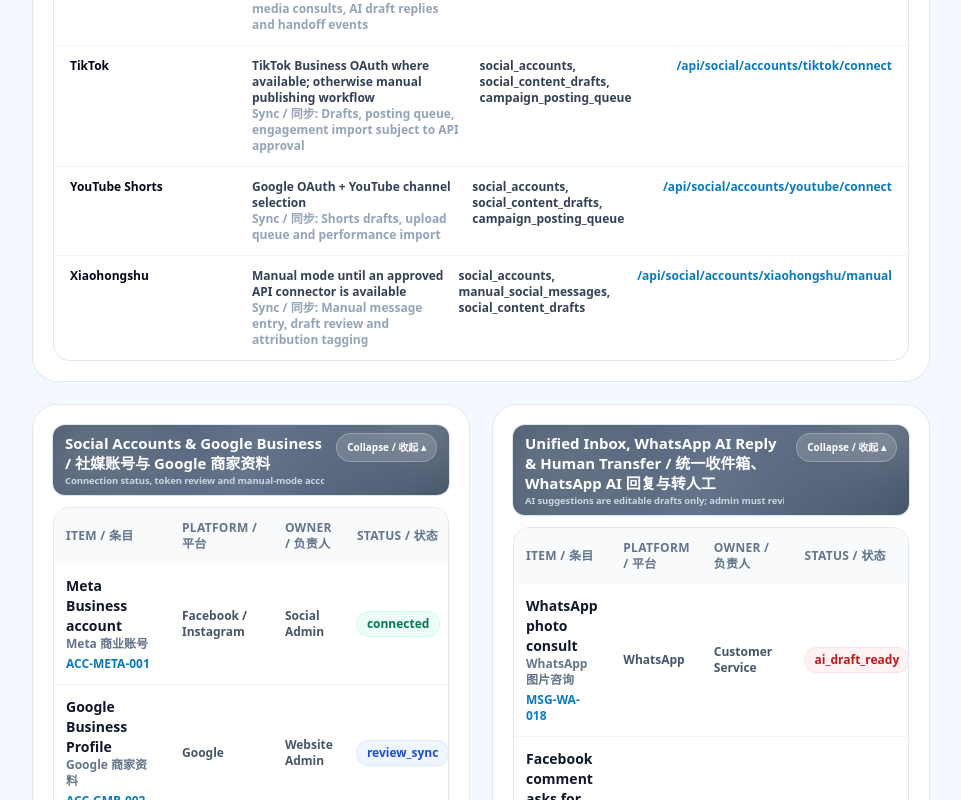
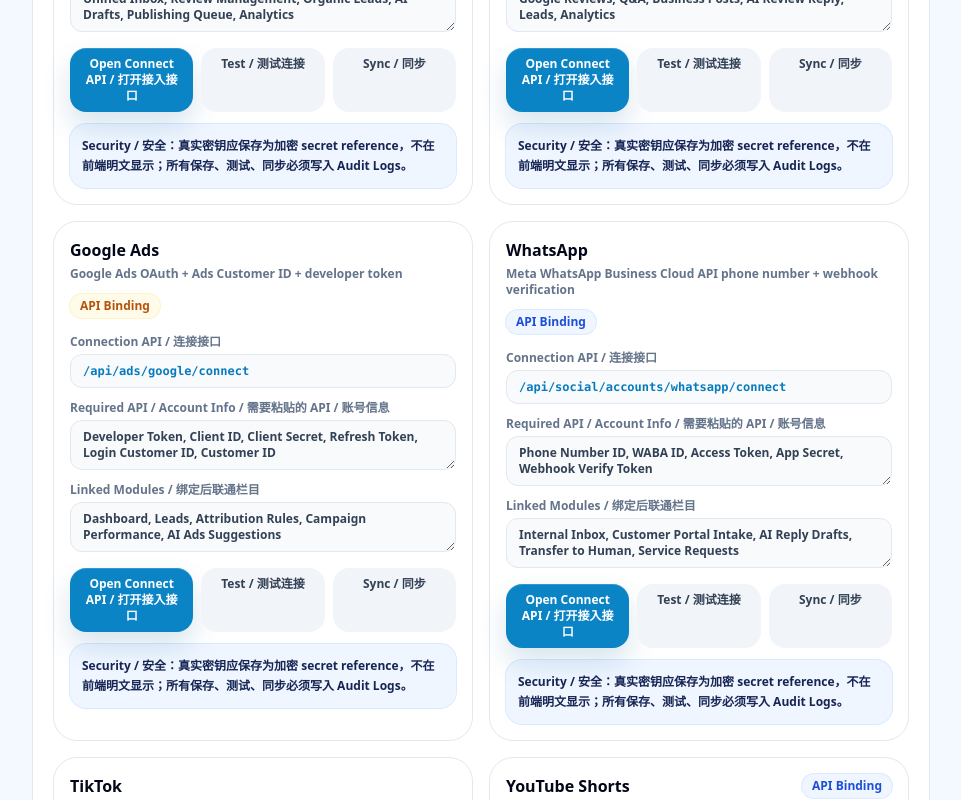
Before and after one commit to gaven2027-hash/NANOFIX_V28_UNIFIED_WEBSITE_ADMIN, a Next.js app: page /social-media in a window 1280 px wide. Shown: the part 1000-1800 px from the top of the page, without its empty margins (319-1280 px from the left). Built offline with nearby package versions, Linux system fonts and the light colour scheme; no server answers.

Commit message:
Add social account API connection center

```diff
--- a/components/SocialMediaManagementWorkspace.tsx
+++ b/components/SocialMediaManagementWorkspace.tsx
@@ -16,11 +16,24 @@ type SocialItem = {
   tone: Tone;
 };
 
+type BindingRule = {
+  platform: string;
+  binding: string;
+  tables: string;
+  api: string;
+  testApi: string;
+  syncApi: string;
+  sync: string;
+  credentialFields: string;
+  linkedModules: string;
+};
+
 const accountItems: SocialItem[] = [
   { id: 'ACC-META-001', title: 'Meta Business account', zh: 'Meta 商业账号', platform: 'Facebook / Instagram', status: 'connected', owner: 'Social Admin', href: '/social-media#social-accounts', tone: 'green' },
   { id: 'ACC-GMB-002', title: 'Google Business Profile', zh: 'Google 商家资料', platform: 'Google', status: 'review_sync', owner: 'Website Admin', href: '/social-media#google-business-profile', tone: 'blue' },
-  { id: 'ACC-TTK-003', title: 'TikTok Business account', zh: 'TikTok 商业账号', platform: 'TikTok', status: 'token_review', owner: 'Social Admin', href: '/social-media#social-accounts', tone: 'amber' },
-  { id: 'ACC-XHS-004', title: 'Xiaohongshu account', zh: '小红书账号', platform: 'Xiaohongshu', status: 'manual_mode', owner: 'Social Admin', href: '/social-media#social-accounts', tone: 'gray' }
+  { id: 'ACC-GADS-003', title: 'Google Ads account', zh: 'Google 广告账号', platform: 'Google Ads', status: 'api_binding_required', owner: 'Marketing Admin', href: '/social-media#social-api-connection-center', tone: 'amber' },
+  { id: 'ACC-TTK-004', title: 'TikTok Business account', zh: 'TikTok 商业账号', platform: 'TikTok', status: 'token_review', owner: 'Social Admin', href: '/social-media#social-accounts', tone: 'amber' },
+  { id: 'ACC-XHS-005', title: 'Xiaohongshu account', zh: '小红书账号', platform: 'Xiaohongshu', status: 'manual_mode', owner: 'Social Admin', href: '/social-media#social-accounts', tone: 'gray' }
 ];
 
 const inboxItems: SocialItem[] = [
@@ -44,20 +57,21 @@ const scheduleItems: SocialItem[] = [
 
 const quickActions = [
   { title: 'Open unified inbox', zh: '打开统一收件箱', href: '/social-media#unified-social-inbox' },
+  { title: 'Connect social API', zh: '接入社媒 API', href: '/social-media#social-api-connection-center' },
   { title: 'Edit WhatsApp AI reply', zh: '编辑 WhatsApp AI 回复', href: '/social-media#whatsapp-ai-reply' },
   { title: 'Transfer to human', zh: '转人工', href: '/social-media#transfer-to-human' },
   { title: 'Create AI social draft', zh: '创建 AI 社媒草稿', href: '/social-media#ai-social-content-studio' },
-  { title: 'Multi-platform review', zh: '多平台并排审核', href: '/social-media#multi-platform-preview-review' },
-  { title: 'Schedule publish approval', zh: '排期 / 发布审批', href: '/social-media#schedule-publish-approval' }
+  { title: 'Multi-platform review', zh: '多平台并排审核', href: '/social-media#multi-platform-preview-review' }
 ];
 
-const bindingRules = [
-  { platform: 'Facebook / Instagram', binding: 'Meta Business OAuth + Page / IG Business Account selection', tables: 'social_accounts, social_tokens, social_webhook_events', api: '/api/social/accounts/meta/connect', sync: 'Pages, comments, DMs, posts, reviews where API permits' },
-  { platform: 'Google Business Profile', binding: 'Google OAuth + Business Profile location selection', tables: 'social_accounts, google_business_locations, social_reviews', api: '/api/social/accounts/google-business/connect', sync: 'Reviews, questions, business posts and location profile data' },
-  { platform: 'WhatsApp', binding: 'Meta WhatsApp Business Cloud API phone number + webhook verification', tables: 'social_accounts, whatsapp_threads, internal_inbox_messages', api: '/api/social/accounts/whatsapp/connect', sync: 'Inbound messages, media consults, AI draft replies and handoff events' },
-  { platform: 'TikTok', binding: 'TikTok Business OAuth where available; otherwise manual publishing workflow', tables: 'social_accounts, social_content_drafts, campaign_posting_queue', api: '/api/social/accounts/tiktok/connect', sync: 'Drafts, posting queue, engagement import subject to API approval' },
-  { platform: 'YouTube Shorts', binding: 'Google OAuth + YouTube channel selection', tables: 'social_accounts, social_content_drafts, campaign_posting_queue', api: '/api/social/accounts/youtube/connect', sync: 'Shorts drafts, upload queue and performance import' },
-  { platform: 'Xiaohongshu', binding: 'Manual mode until an approved API connector is available', tables: 'social_accounts, manual_social_messages, social_content_drafts', api: '/api/social/accounts/xiaohongshu/manual', sync: 'Manual message entry, draft review and attribution tagging' }
+const bindingRules: BindingRule[] = [
+  { platform: 'Facebook / Instagram', binding: 'Meta Business OAuth + Page / IG Business Account selection', tables: 'social_accounts, social_tokens, social_webhook_events', api: '/api/social/accounts/meta/connect', testApi: '/api/social/accounts/meta/test', syncApi: '/api/social/accounts/meta/sync', sync: 'Pages, comments, DMs, posts, reviews where API permits', credentialFields: 'App ID, App Secret, Page ID, IG Business ID, Access Token, Webhook Verify Token', linkedModules: 'Unified Inbox, Review Management, Organic Leads, AI Drafts, Publishing Queue, Analytics' },
+  { platform: 'Google Business Profile', binding: 'Google OAuth + Business Profile location selection', tables: 'social_accounts, google_business_locations, social_reviews', api: '/api/social/accounts/google-business/connect', testApi: '/api/social/accounts/google-business/test', syncApi: '/api/social/accounts/google-business/sync', sync: 'Reviews, questions, business posts and location profile data', credentialFields: 'Client ID, Client Secret, Refresh Token, Account ID, Location ID', linkedModules: 'Google Reviews, Q&A, Business Posts, AI Review Reply, Leads, Analytics' },
+  { platform: 'Google Ads', binding: 'Google Ads OAuth + Ads Customer ID + developer token', tables: 'ad_accounts, ad_campaigns, ad_leads, attribution_events', api: '/api/ads/google/connect', testApi: '/api/ads/google/test', syncApi: '/api/ads/google/sync', sync: 'Campaigns, conversions, call/click leads, cost and attribution data', credentialFields: 'Developer Token, Client ID, Client Secret, Refresh Token, Login Customer ID, Customer ID', linkedModules: 'Dashboard, Leads, Attribution Rules, Campaign Performance, AI Ads Suggestions' },
+  { platform: 'WhatsApp', binding: 'Meta WhatsApp Business Cloud API phone number + webhook verification', tables: 'social_accounts, whatsapp_threads, internal_inbox_messages', api: '/api/social/accounts/whatsapp/connect', testApi: '/api/social/accounts/whatsapp/test', syncApi: '/api/social/accounts/whatsapp/sync', sync: 'Inbound messages, media consults, AI draft replies and handoff events', credentialFields: 'Phone Number ID, WABA ID, Access Token, App Secret, Webhook Verify Token', linkedModules: 'Internal Inbox, Customer Portal Intake, AI Reply Drafts, Transfer to Human, Service Requests' },
+  { platform: 'TikTok', binding: 'TikTok Business OAuth where available; otherwise manual publishing workflow', tables: 'social_accounts, social_content_drafts, campaign_posting_queue', api: '/api/social/accounts/tiktok/connect', testApi: '/api/social/accounts/tiktok/test', syncApi: '/api/social/accounts/tiktok/sync', sync: 'Drafts, posting queue, engagement import subject to API approval', credentialFields: 'Client Key, Client Secret, Advertiser ID, Access Token or Manual Mode Owner', linkedModules: 'AI Drafts, Multi-platform Preview, Schedule Approval, Performance Import' },
+  { platform: 'YouTube Shorts', binding: 'Google OAuth + YouTube channel selection', tables: 'social_accounts, social_content_drafts, campaign_posting_queue', api: '/api/social/accounts/youtube/connect', testApi: '/api/social/accounts/youtube/test', syncApi: '/api/social/accounts/youtube/sync', sync: 'Shorts drafts, upload queue and performance import', credentialFields: 'Client ID, Client Secret, Refresh Token, Channel ID', linkedModules: 'AI Video Drafts, Multi-platform Preview, Publishing Queue, Performance' },
+  { platform: 'Xiaohongshu', binding: 'Manual mode until an approved API connector is available', tables: 'social_accounts, manual_social_messages, social_content_drafts', api: '/api/social/accounts/xiaohongshu/manual', testApi: '/api/social/accounts/xiaohongshu/test', syncApi: '/api/social/accounts/xiaohongshu/sync', sync: 'Manual message entry, draft review and attribution tagging', credentialFields: 'Account Handle, Admin Owner, Manual Import Template, Optional API Token if approved later', linkedModules: 'Manual Inbox, AI Drafts, Attribution, Customer Source History' }
 ];
 
 function SocialTable({ id, title, subtitle, items }: { id: string; title: string; subtitle: string; items: SocialItem[] }) {
@@ -66,25 +80,13 @@ function SocialTable({ id, title, subtitle, items }: { id: string; title: string
       <div id={id} className="scroll-mt-32 overflow-hidden rounded-2xl border border-slate-200">
         <table className="w-full text-left text-sm">
           <thead className="bg-slate-50 text-xs uppercase tracking-wide text-slate-500">
-            <tr>
-              <th className="p-3">Item / 条目</th>
-              <th className="p-3">Platform / 平台</th>
-              <th className="p-3">Owner / 负责人</th>
-              <th className="p-3">Status / 状态</th>
-              <th className="p-3">Action / 操作</th>
-            </tr>
+            <tr><th className="p-3">Item / 条目</th><th className="p-3">Platform / 平台</th><th className="p-3">Owner / 负责人</th><th className="p-3">Status / 状态</th><th className="p-3">Action / 操作</th></tr>
           </thead>
           <tbody className="divide-y divide-slate-100">
             {items.map((item) => (
               <tr key={item.id} className="bg-white hover:bg-blue-50/50">
-                <td className="p-3">
-                  <div className="font-black text-slate-900">{item.title}</div>
-                  <div className="text-xs font-semibold text-slate-500">{item.zh}</div>
-                  <div className="mt-1 text-xs font-bold text-activeBlue">{item.id}</div>
-                </td>
-                <td className="p-3 text-xs font-bold text-slate-600">{item.platform}</td>
-                <td className="p-3 text-xs font-bold text-slate-600">{item.owner}</td>
-                <td className="p-3"><Badge tone={item.tone}>{item.status}</Badge></td>
+                <td className="p-3"><div className="font-black text-slate-900">{item.title}</div><div className="text-xs font-semibold text-slate-500">{item.zh}</div><div className="mt-1 text-xs font-bold text-activeBlue">{item.id}</div></td>
+                <td className="p-3 text-xs font-bold text-slate-600">{item.platform}</td><td className="p-3 text-xs font-bold text-slate-600">{item.owner}</td><td className="p-3"><Badge tone={item.tone}>{item.status}</Badge></td>
                 <td className="p-3"><Link href={item.href} className="rounded-xl bg-activeBlue px-3 py-2 text-xs font-black text-white hover:bg-blue-700">Open</Link></td>
               </tr>
             ))}
@@ -95,22 +97,42 @@ function SocialTable({ id, title, subtitle, items }: { id: string; title: string
   );
 }
 
+function SocialApiConnectionCenter() {
+  return (
+    <SectionCard title="Social Account API Connection Center / 社媒与广告账号 API 接入中心" subtitle="Paste approved API credentials, save the binding, test connection, then sync account data into inbox, leads, AI drafts, approval, publishing and analytics. / 粘贴已批准 API 凭证，保存绑定，测试连接，再同步到收件箱、线索、AI 草稿、审批、发布和分析。">
+      <div id="social-api-connection-center" className="scroll-mt-32 grid gap-4 xl:grid-cols-2">
+        {bindingRules.map((rule) => (
+          <div key={rule.platform} className="rounded-3xl border border-slate-200 bg-white p-4 shadow-soft">
+            <div className="flex flex-wrap items-start justify-between gap-3">
+              <div><h3 className="text-base font-black text-slate-950">{rule.platform}</h3><p className="mt-1 text-xs font-bold text-slate-500">{rule.binding}</p></div>
+              <Badge tone={rule.platform === 'Google Ads' ? 'amber' : 'blue'}>API Binding</Badge>
+            </div>
+            <div className="mt-4 grid gap-3 text-xs font-bold text-slate-700">
+              <label className="grid gap-1"><span className="text-slate-500">Connection API / 连接接口</span><input readOnly value={rule.api} className="rounded-xl border border-slate-200 bg-slate-50 px-3 py-2 font-mono text-activeBlue" /></label>
+              <label className="grid gap-1"><span className="text-slate-500">Required API / Account Info / 需要粘贴的 API / 账号信息</span><textarea readOnly value={rule.credentialFields} rows={2} className="rounded-xl border border-slate-200 bg-slate-50 px-3 py-2" /></label>
+              <label className="grid gap-1"><span className="text-slate-500">Linked Modules / 绑定后联通栏目</span><textarea readOnly value={rule.linkedModules} rows={2} className="rounded-xl border border-slate-200 bg-slate-50 px-3 py-2" /></label>
+            </div>
+            <div className="mt-4 grid gap-2 sm:grid-cols-3">
+              <Link href={rule.api} className="rounded-2xl bg-activeBlue px-3 py-2 text-center text-xs font-black text-white hover:bg-blue-700">Open Connect API / 打开接入接口</Link>
+              <Link href={rule.testApi} className="rounded-2xl bg-slate-100 px-3 py-2 text-center text-xs font-black text-slate-700 hover:bg-blue-50">Test / 测试连接</Link>
+              <Link href={rule.syncApi} className="rounded-2xl bg-slate-100 px-3 py-2 text-center text-xs font-black text-slate-700 hover:bg-blue-50">Sync / 同步</Link>
+            </div>
+            <div className="mt-3 rounded-2xl bg-blue-50 p-3 text-xs font-bold leading-5 text-blue-950 ring-1 ring-blue-100">Security / 安全：真实密钥应保存为加密 secret reference，不在前端明文显示；所有保存、测试、同步必须写入 Audit Logs。</div>
+          </div>
+        ))}
+      </div>
+    </SectionCard>
+  );
+}
+
 function SocialAccountBindingPanel() {
   return (
     <SectionCard title="Social Account Binding Rules / 社媒账号绑定接入规则" subtitle="Each platform must be connected through Social Accounts first, then routed into inbox, AI draft, approval, publishing and analytics modules. / 每个平台必须先在社媒账号管理中绑定，再进入收件箱、AI 草稿、审核、发布和分析模块。">
       <div id="social-account-binding-rules" className="scroll-mt-32 overflow-hidden rounded-2xl border border-slate-200 bg-white">
-        <div className="grid grid-cols-[170px_1.4fr_1.2fr_1fr] gap-3 bg-slate-50 px-4 py-3 text-xs font-black uppercase tracking-[0.08em] text-slate-500">
-          <span>Platform / 平台</span>
-          <span>Binding method / 绑定方式</span>
-          <span>Tables / 数据表</span>
-          <span>API / 接口</span>
-        </div>
+        <div className="grid grid-cols-[170px_1.4fr_1.2fr_1fr] gap-3 bg-slate-50 px-4 py-3 text-xs font-black uppercase tracking-[0.08em] text-slate-500"><span>Platform / 平台</span><span>Binding method / 绑定方式</span><span>Tables / 数据表</span><span>API / 接口</span></div>
         {bindingRules.map((rule) => (
           <div key={rule.platform} className="grid grid-cols-[170px_1.4fr_1.2fr_1fr] gap-3 border-t border-slate-100 px-4 py-3 text-xs font-bold text-slate-700">
-            <span className="font-black text-slate-950">{rule.platform}</span>
-            <span>{rule.binding}<br /><span className="text-slate-400">Sync / 同步: {rule.sync}</span></span>
-            <span>{rule.tables}</span>
-            <span className="text-activeBlue">{rule.api}</span>
+            <span className="font-black text-slate-950">{rule.platform}</span><span>{rule.binding}<br /><span className="text-slate-400">Sync / 同步: {rule.sync}</span></span><span>{rule.tables}</span><span className="text-activeBlue">{rule.api}</span>
           </div>
         ))}
       </div>
@@ -122,68 +144,22 @@ export function SocialMediaManagementWorkspace() {
   return (
     <div className="space-y-6">
       <section className="grid gap-3 md:grid-cols-3 xl:grid-cols-6">
-        {quickActions.map((action) => (
-          <Link key={action.href} href={action.href} className="rounded-3xl bg-activeBlue p-4 text-white shadow-soft transition hover:-translate-y-0.5 hover:bg-blue-700">
-            <div className="text-sm font-black">{action.title}</div>
-            <div className="mt-1 text-xs font-bold text-white/80">{action.zh}</div>
-          </Link>
-        ))}
+        {quickActions.map((action) => (<Link key={action.href} href={action.href} className="rounded-3xl bg-activeBlue p-4 text-white shadow-soft transition hover:-translate-y-0.5 hover:bg-blue-700"><div className="text-sm font-black">{action.title}</div><div className="mt-1 text-xs font-bold text-white/80">{action.zh}</div></Link>))}
       </section>
-
       <SectionCard title="Social Media Command Center / 社媒管理控制台" subtitle="Natural social enquiries, paid ad leads, AI replies and content approvals stay separated and auditable. / 社媒自然咨询、广告线索、AI 回复和内容审批分开处理并可审计。">
         <div id="unified-social-inbox" className="scroll-mt-32 grid gap-4 md:grid-cols-2 xl:grid-cols-4">
-          {[
-            { label: 'Inbox', zh: '收件箱', value: '31', href: '/social-media#unified-social-inbox', tone: 'blue' as Tone },
-            { label: 'Needs human', zh: '需要人工', value: '6', href: '/social-media#transfer-to-human', tone: 'red' as Tone },
-            { label: 'Organic leads', zh: '自然线索', value: '11', href: '/social-media#organic-social-leads', tone: 'green' as Tone },
-            { label: 'Scheduled posts', zh: '已排期帖子', value: '4', href: '/social-media#schedule-publish-approval', tone: 'amber' as Tone }
-          ].map((card) => (
-            <Link key={card.label} href={card.href} className="rounded-2xl border border-slate-200 bg-white p-4 transition hover:ring-1 hover:ring-activeBlue">
-              <div className="flex items-start justify-between gap-2"><div><div className="text-sm font-black text-slate-900">{card.label}</div><div className="text-xs font-semibold text-slate-500">{card.zh}</div></div><Badge tone={card.tone}>Open</Badge></div>
-              <div className="mt-3 text-3xl font-black text-slate-950">{card.value}</div>
-            </Link>
-          ))}
+          {[{ label: 'Inbox', zh: '收件箱', value: '31', href: '/social-media#unified-social-inbox', tone: 'blue' as Tone }, { label: 'Needs human', zh: '需要人工', value: '6', href: '/social-media#transfer-to-human', tone: 'red' as Tone }, { label: 'Organic leads', zh: '自然线索', value: '11', href: '/social-media#organic-social-leads', tone: 'green' as Tone }, { label: 'Scheduled posts', zh: '已排期帖子', value: '4', href: '/social-media#schedule-publish-approval', tone: 'amber' as Tone }].map((card) => (<Link key={card.label} href={card.href} className="rounded-2xl border border-slate-200 bg-white p-4 transition hover:ring-1 hover:ring-activeBlue"><div className="flex items-start justify-between gap-2"><div><div className="text-sm font-black text-slate-900">{card.label}</div><div className="text-xs font-semibold text-slate-500">{card.zh}</div></div><Badge tone={card.tone}>Open</Badge></div><div className="mt-3 text-3xl font-black text-slate-950">{card.value}</div></Link>))}
         </div>
       </SectionCard>
-
+      <SocialApiConnectionCenter />
       <SocialAccountBindingPanel />
-
-      <div className="grid gap-6 xl:grid-cols-2">
-        <SocialTable id="social-accounts" title="Social Accounts & Google Business / 社媒账号与 Google 商家资料" subtitle="Connection status, token review and manual-mode accounts. / 账号连接、Token 审查和手动模式账号。" items={accountItems} />
-        <SocialTable id="whatsapp-ai-reply" title="Unified Inbox, WhatsApp AI Reply & Human Transfer / 统一收件箱、WhatsApp AI 回复与转人工" subtitle="AI suggestions are editable drafts only; admin must review before sending. / AI 建议只作为可编辑草稿，发送前必须人工审核。" items={inboxItems} />
-      </div>
-
-      <div className="grid gap-6 xl:grid-cols-2">
-        <SocialTable id="organic-social-leads" title="Organic Social Leads & Conversion / 社媒自然线索与转化" subtitle="Organic social is separated from paid ads for attribution and ROI accuracy. / 自然社媒与付费广告分开归因，避免 ROI 混乱。" items={organicLeadItems} />
-        <SocialTable id="schedule-publish-approval" title="Schedule, Publish Approval & Queue / 排期、发布审批与队列" subtitle="AI cannot auto-publish. Each platform version can be edited, regenerated, approved, rejected or scheduled. / AI 不可自动发布，每个平台版本可单独编辑、重新生成、批准、驳回或排期。" items={scheduleItems} />
-      </div>
-
-      <div id="multi-platform-preview-review" className="scroll-mt-32">
-        <SocialPreview />
-      </div>
-
+      <div className="grid gap-6 xl:grid-cols-2"><SocialTable id="social-accounts" title="Social Accounts & Google Business / 社媒账号与 Google 商家资料" subtitle="Connection status, token review and manual-mode accounts. / 账号连接、Token 审查和手动模式账号。" items={accountItems} /><SocialTable id="whatsapp-ai-reply" title="Unified Inbox, WhatsApp AI Reply & Human Transfer / 统一收件箱、WhatsApp AI 回复与转人工" subtitle="AI suggestions are editable drafts only; admin must review before sending. / AI 建议只作为可编辑草稿，发送前必须人工审核。" items={inboxItems} /></div>
+      <div className="grid gap-6 xl:grid-cols-2"><SocialTable id="organic-social-leads" title="Organic Social Leads & Conversion / 社媒自然线索与转化" subtitle="Organic social is separated from paid ads for attribution and ROI accuracy. / 自然社媒与付费广告分开归因，避免 ROI 混乱。" items={organicLeadItems} /><SocialTable id="schedule-publish-approval" title="Schedule, Publish Approval & Queue / 排期、发布审批与队列" subtitle="AI cannot auto-publish. Each platform version can be edited, regenerated, approved, rejected or scheduled. / AI 不可自动发布，每个平台版本可单独编辑、重新生成、批准、驳回或排期。" items={scheduleItems} /></div>
+      <div id="multi-platform-preview-review" className="scroll-mt-32"><SocialPreview /></div>
       <div className="grid gap-6 xl:grid-cols-3">
-        <SectionCard title="Review & Comment Management / 评论与留言管理" subtitle="Import, reply, hide, escalate or convert comments to leads. / 导入、回复、隐藏、升级或转化评论为线索。">
-          <div id="review-comment-management" className="scroll-mt-32 space-y-2 text-sm font-bold text-slate-600">
-            <Link href="/social-media#google-facebook-review-import" className="block rounded-xl bg-slate-50 p-3 hover:bg-blue-50">Google / Facebook Review Import / 评论导入</Link>
-            <Link href="/customer-center#review-approval-privacy-redaction" className="block rounded-xl bg-slate-50 p-3 hover:bg-blue-50">Send testimonial to Customer Center / 发送评价到客户中心</Link>
-            <Link href="/social-media#organic-social-leads" className="block rounded-xl bg-slate-50 p-3 hover:bg-blue-50">Convert comment to lead / 评论转线索</Link>
-          </div>
-        </SectionCard>
-        <SectionCard title="AI Social Content Studio / AI 社媒内容工作室" subtitle="Create editable drafts from uploaded materials, URL imports or media library assets. / 从本地素材、URL 或媒体库生成可编辑草稿。">
-          <div id="ai-social-content-studio" className="scroll-mt-32 space-y-2 text-sm font-bold text-slate-600">
-            <Link href="/website-management#media-library" className="block rounded-xl bg-slate-50 p-3 hover:bg-blue-50">Choose from Media Library / 从媒体库选择</Link>
-            <Link href="/social-media#multi-platform-preview-review" className="block rounded-xl bg-slate-50 p-3 hover:bg-blue-50">Generate platform drafts / 生成平台草稿</Link>
-            <Link href="/ai-intelligence#ai-social-assistant" className="block rounded-xl bg-slate-50 p-3 hover:bg-blue-50">Open AI Social Assistant / 打开 AI 社媒助手</Link>
-          </div>
-        </SectionCard>
-        <SectionCard title="Social Logs & Performance / 社媒日志与表现" subtitle="Track replies, approvals, organic reach, engagement and conversion. / 跟踪回复、审批、自然触达、互动和转化。">
-          <div id="social-performance" className="scroll-mt-32 space-y-2 text-sm font-bold text-slate-600">
-            <Link href="/social-media#social-logs" className="block rounded-xl bg-slate-50 p-3 hover:bg-blue-50">Social Logs / 社媒日志</Link>
-            <Link href="/dashboard#channel-performance-snapshot" className="block rounded-xl bg-slate-50 p-3 hover:bg-blue-50">Dashboard Channel Snapshot / 仪表盘渠道快照</Link>
-            <Link href="/customer-center#lead-source-history" className="block rounded-xl bg-slate-50 p-3 hover:bg-blue-50">Customer source history / 客户来源历史</Link>
-          </div>
-        </SectionCard>
+        <SectionCard title="Review & Comment Management / 评论与留言管理" subtitle="Import, reply, hide, escalate or convert comments to leads. / 导入、回复、隐藏、升级或转化评论为线索。"><div id="review-comment-management" className="scroll-mt-32 space-y-2 text-sm font-bold text-slate-600"><Link href="/social-media#google-facebook-review-import" className="block rounded-xl bg-slate-50 p-3 hover:bg-blue-50">Google / Facebook Review Import / 评论导入</Link><Link href="/customer-center#review-approval-privacy-redaction" className="block rounded-xl bg-slate-50 p-3 hover:bg-blue-50">Send testimonial to Customer Center / 发送评价到客户中心</Link><Link href="/social-media#organic-social-leads" className="block rounded-xl bg-slate-50 p-3 hover:bg-blue-50">Convert comment to lead / 评论转线索</Link></div></SectionCard>
+        <SectionCard title="AI Social Content Studio / AI 社媒内容工作室" subtitle="Create editable drafts from uploaded materials, URL imports or media library assets. / 从本地素材、URL 或媒体库生成可编辑草稿。"><div id="ai-social-content-studio" className="scroll-mt-32 space-y-2 text-sm font-bold text-slate-600"><Link href="/website-management#media-library" className="block rounded-xl bg-slate-50 p-3 hover:bg-blue-50">Choose from Media Library / 从媒体库选择</Link><Link href="/social-media#multi-platform-preview-review" className="block rounded-xl bg-slate-50 p-3 hover:bg-blue-50">Generate platform drafts / 生成平台草稿</Link><Link href="/ai-intelligence#ai-social-assistant" className="block rounded-xl bg-slate-50 p-3 hover:bg-blue-50">Open AI Social Assistant / 打开 AI 社媒助手</Link></div></SectionCard>
+        <SectionCard title="Social Logs & Performance / 社媒日志与表现" subtitle="Track replies, approvals, organic reach, engagement and conversion. / 跟踪回复、审批、自然触达、互动和转化。"><div id="social-performance" className="scroll-mt-32 space-y-2 text-sm font-bold text-slate-600"><Link href="/social-media#social-logs" className="block rounded-xl bg-slate-50 p-3 hover:bg-blue-50">Social Logs / 社媒日志</Link><Link href="/dashboard#channel-performance-snapshot" className="block rounded-xl bg-slate-50 p-3 hover:bg-blue-50">Dashboard Channel Snapshot / 仪表盘渠道快照</Link><Link href="/customer-center#lead-source-history" className="block rounded-xl bg-slate-50 p-3 hover:bg-blue-50">Customer source history / 客户来源历史</Link></div></SectionCard>
       </div>
     </div>
   );
```
